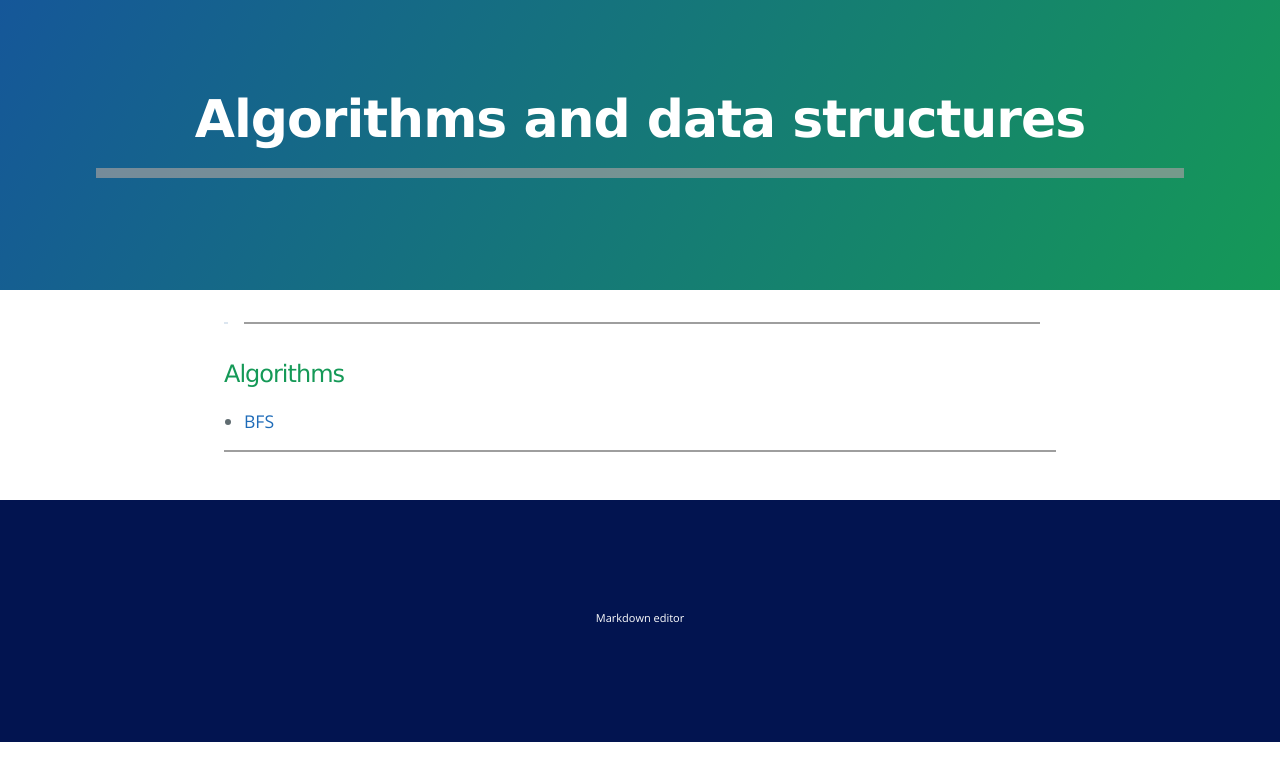
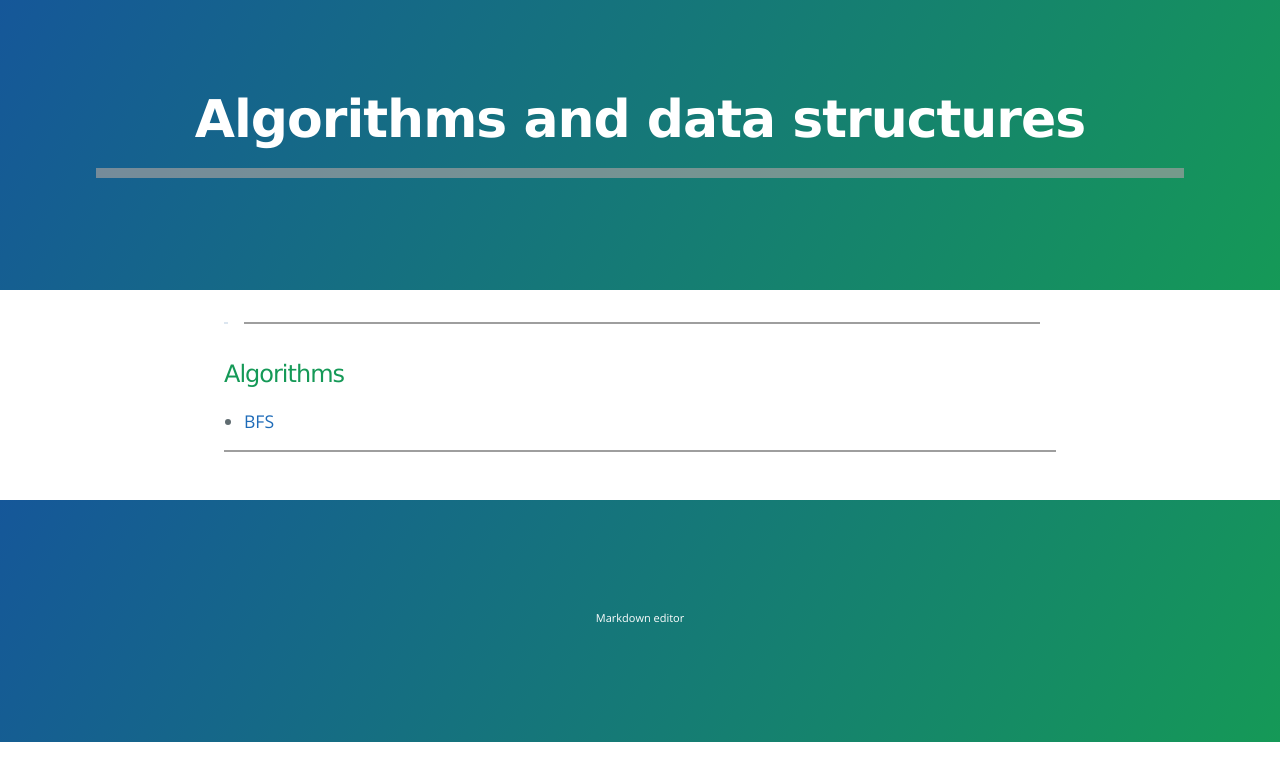
Before and after one commit to Nimitha-jagadeesha/Al-Ds, a Jekyll site: the page built from index.md, in a window 1280 px wide. Shown: the top 781 px of the page. Built offline with Jekyll 4.4.1, drawn with Linux system fonts in a browser that asks for light colours; the repository's description, which GitHub fills in, is left out; grey boxes are pictures that could not be loaded.

Commit message:
Update normalize.scss

```diff
--- a/_sass/normalize.scss
+++ b/_sass/normalize.scss
@@ -348,10 +348,6 @@ Full-Width Styles
   padding-top: 40px;
 }
 
-#footer_wrap {
-  background: #021450;
-}
-
 
 
 /*******************************************************************************
```
